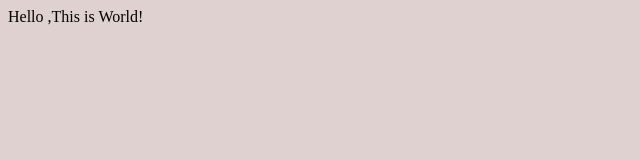
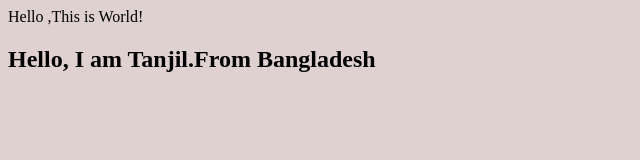
Before and after one commit to Tanjil2019/second-projects, a plain HTML site: page index.html in a window 1280 px wide. Shown: the whole page, without its empty margins (0-640 px from the left). Drawn offline with Linux system fonts and the light colour scheme.

Commit message:
added name

```diff
--- a/index.html
+++ b/index.html
@@ -9,5 +9,6 @@
 </head>
 <body>
     Hello ,This is World!
+    <h2>Hello, I am Tanjil.From Bangladesh</h2>
 </body>
 </html>
```
